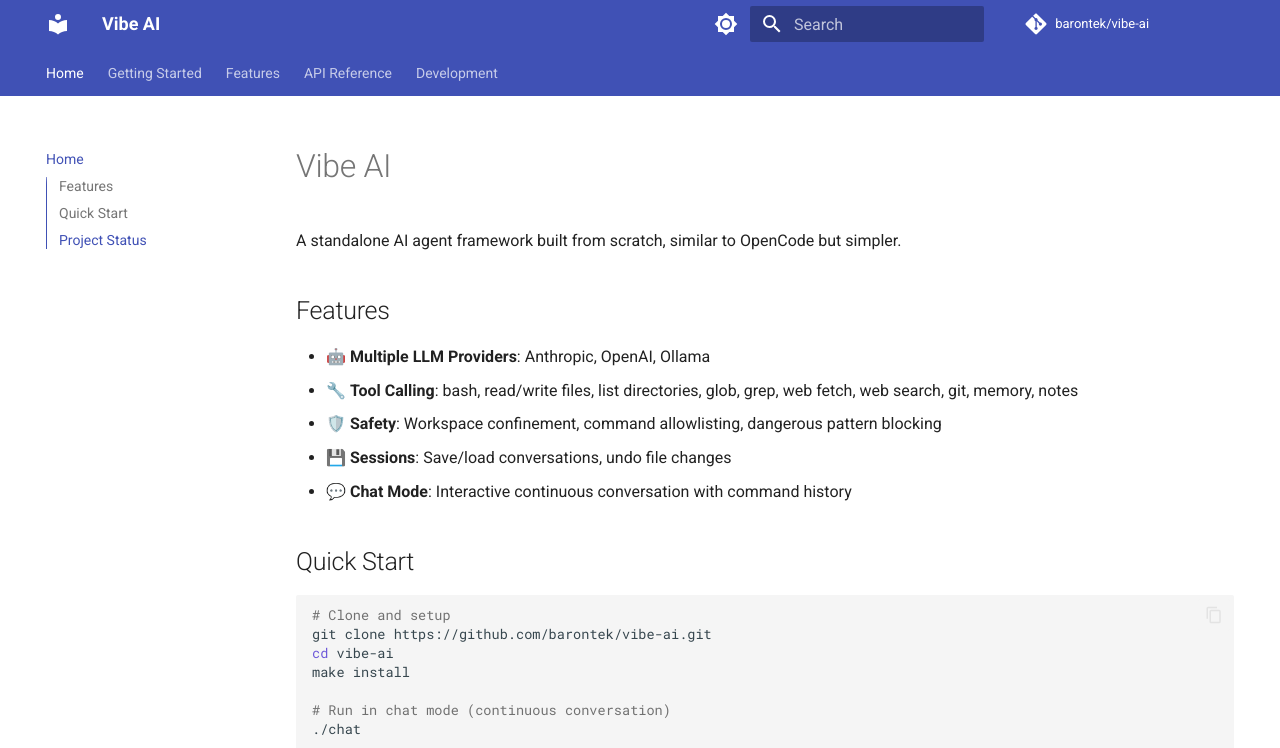
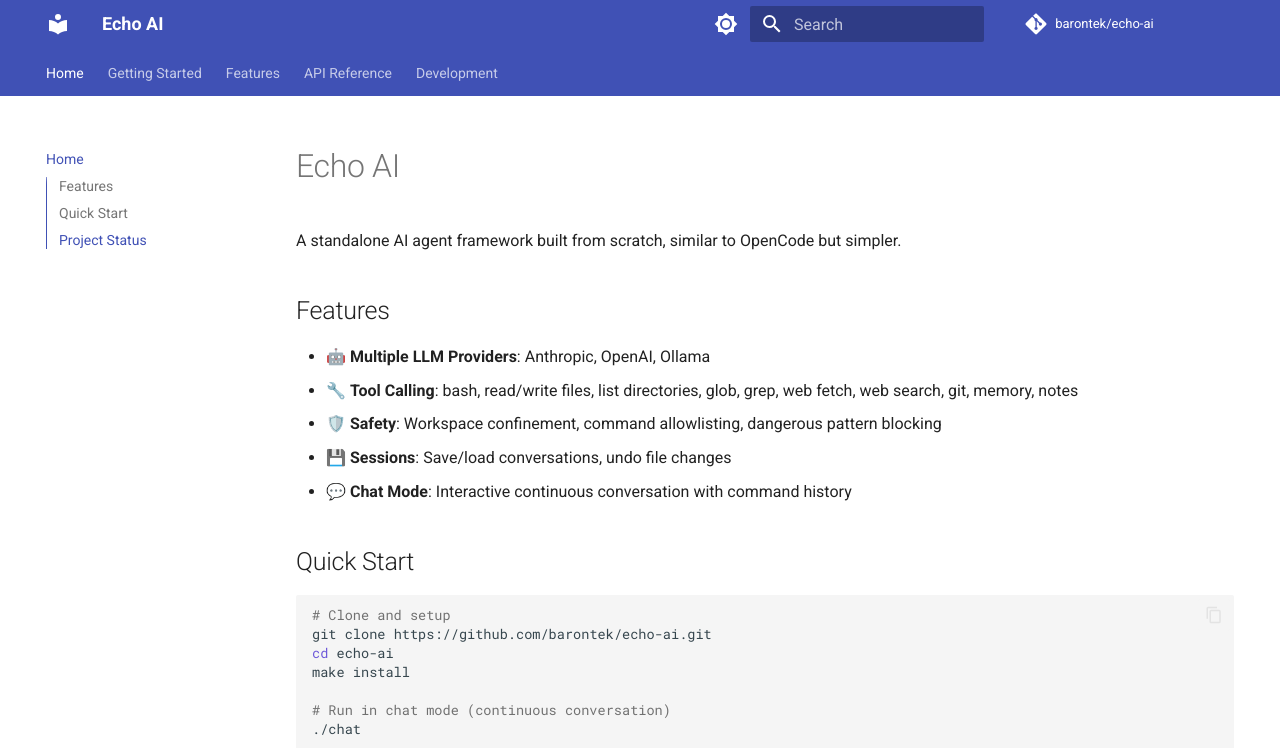
Before and after one commit to barontek/echo-ai, an MkDocs documentation site: the page built from docs/index.md, in a window 1280 px wide and 1260 px high. Shown: the top 748 px of the window. Built offline with MkDocs 1.6.1 and Material for MkDocs 9.7.7, drawn with Linux system fonts in a browser that asks for light colours; comment, search, counter and statistics services are not loaded.

Commit message:
chore: Rename Vibe AI to Echo AI across the codebase

````diff
--- a/config.yaml
+++ b/config.yaml
@@ -76,7 +76,7 @@
     - write_file
     - memory
   # New security options
-  audit_log_path: "vibe-ai-audit.log"
+  audit_log_path: "echo-ai-audit.log"
   read_requires_approval: false
   read_size_threshold: 102400
 
@@ -101,7 +101,7 @@
       tools: ["memory", "notes"]
 
   system_prompt: |
-    You are Vibe AI, an autonomous enterprise reasoning agent. Your primary directive is to execute operations accurately and safely on behalf of the user.
+    You are Echo AI, an autonomous enterprise reasoning agent. Your primary directive is to execute operations accurately and safely on behalf of the user.
 
     CORE PRINCIPLES:
     1. Tool Execution: You operate within a highly capable tool-calling environment. When asked to perform an action, ALWAYS use the provided native function tools. DO NOT GUESS or hallucinate results.
--- a/docs/index.md
+++ b/docs/index.md
@@ -1,4 +1,4 @@
-# Vibe AI
+# Echo AI
 
 A standalone AI agent framework built from scratch, similar to OpenCode but simpler.
 
@@ -14,8 +14,8 @@
 
 ```bash
 # Clone and setup
-git clone https://github.com/barontek/vibe-ai.git
-cd vibe-ai
+git clone https://github.com/barontek/echo-ai.git
+cd echo-ai
 make install
 
 # Run in chat mode (continuous conversation)
--- a/mkdocs.yml
+++ b/mkdocs.yml
@@ -1,8 +1,8 @@
-site_name: Vibe AI
+site_name: Echo AI
 site_description: A standalone AI agent framework built from scratch
 site_author: barontek
-repo_url: https://github.com/barontek/vibe-ai
-repo_name: barontek/vibe-ai
+repo_url: https://github.com/barontek/echo-ai
+repo_name: barontek/echo-ai
 edit_uri: edit/main/docs/
 
 theme:
````
Also changed, not shown: README.md (+3 -3 lines), docs/PROJECT_REVIEW.md (+2 -2 lines), docs/chat_mode.md (+1 -1 lines), docs/safety_and_compatibility.md (+1 -1 lines), 12 other files.
